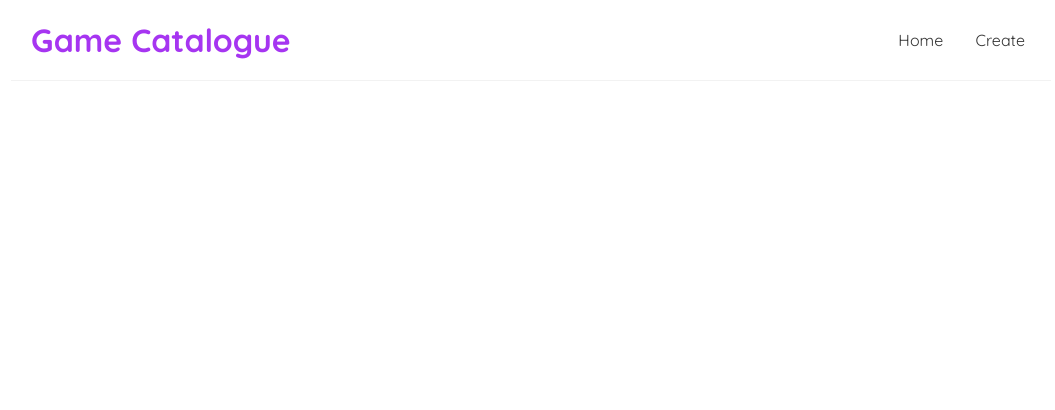
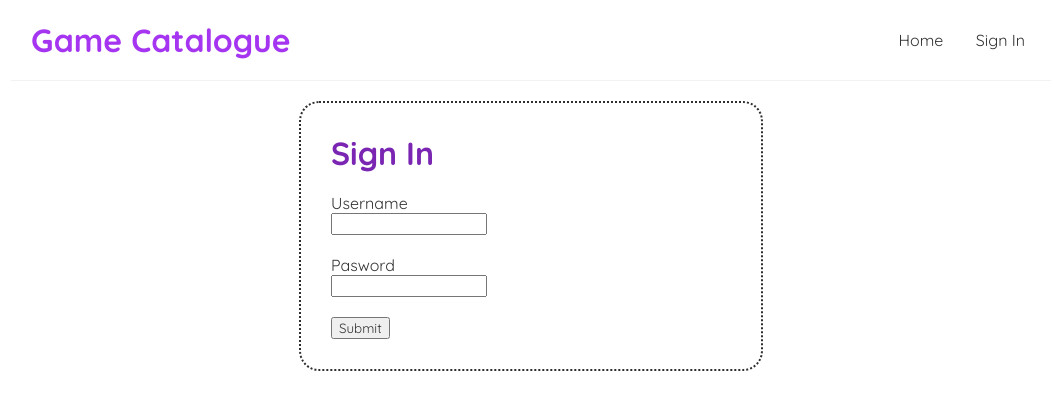
Before and after one commit to Robert56th/react-project-demo, a React (Create React App) app: page /SignIn in a window 1280 px wide. Shown: the top 410 px of the page, without its empty margins (109-1164 px from the left). Built offline with nearby package versions, Linux system fonts and the light colour scheme.

Commit message:
Addition of Sign in page -Doroteo

```diff
--- a/src/App.js
+++ b/src/App.js
@@ -2,6 +2,7 @@ import GameCatalog from "./GameCat";
 import Navbar from "./Navbar";
 import Home from "./Home";
 import { BrowserRouter as Router, Route, Routes} from 'react-router-dom';
+import SignIn from "./SignIn";
 
 function App() {
   return (
@@ -10,7 +11,7 @@ function App() {
         <Navbar/>
         <Routes>
           <Route exact path="/" element={<Home/>}/>
-          <Route exact path="/create" element={<GameCatalog/>}/>
+          <Route exact path="/SignIn" element={<SignIn/>}/>
         </Routes>
       </div>
     </Router>
--- a/src/Navbar.js
+++ b/src/Navbar.js
@@ -4,7 +4,7 @@ const Navbar = () => {
             <h1>Game Catalogue</h1>
             <div className="links">
                 <a href ="/"> Home</a>
-                <a href ="/create"> Create</a>
+                <a href ="/SignIn"> Sign In</a>
             </div>
         </nav>
      );
--- /dev/null
+++ b/src/SignIn.js
@@ -0,0 +1,28 @@
+const SignIn = () => {
+    return (
+        <card className="signin">
+            <div className="content">
+                <h1>Sign In</h1>
+
+                <div className="label">
+                    <label>Username</label>
+                    <div className="input">
+                        <input type={"text"}/>
+                    </div>
+                </div>
+
+                <div className="label">
+                    <label>Pasword</label>
+                    <div className="input">
+                        <input type={"password"}/>
+                    </div>
+                </div>
+
+
+                <button>Submit</button>
+            </div>
+        </card>
+     );
+}
+
+export default SignIn;
--- a/src/index.css
+++ b/src/index.css
@@ -82,3 +82,19 @@
   border-radius: 15px;
   border-width: 0px;
 }
+
+.signin .content {
+  max-width: 400px;
+  margin: 20px auto;
+  padding: 30px;
+  border: 2px dotted #2e2e2e;
+  border-radius: 20px;
+}
+.signin h1 {
+  color: #7a26b3;
+  font-size:xx-large;
+}
+.signin .label {
+  margin-top: 20px;
+  margin-bottom: 20px;
+}
```
